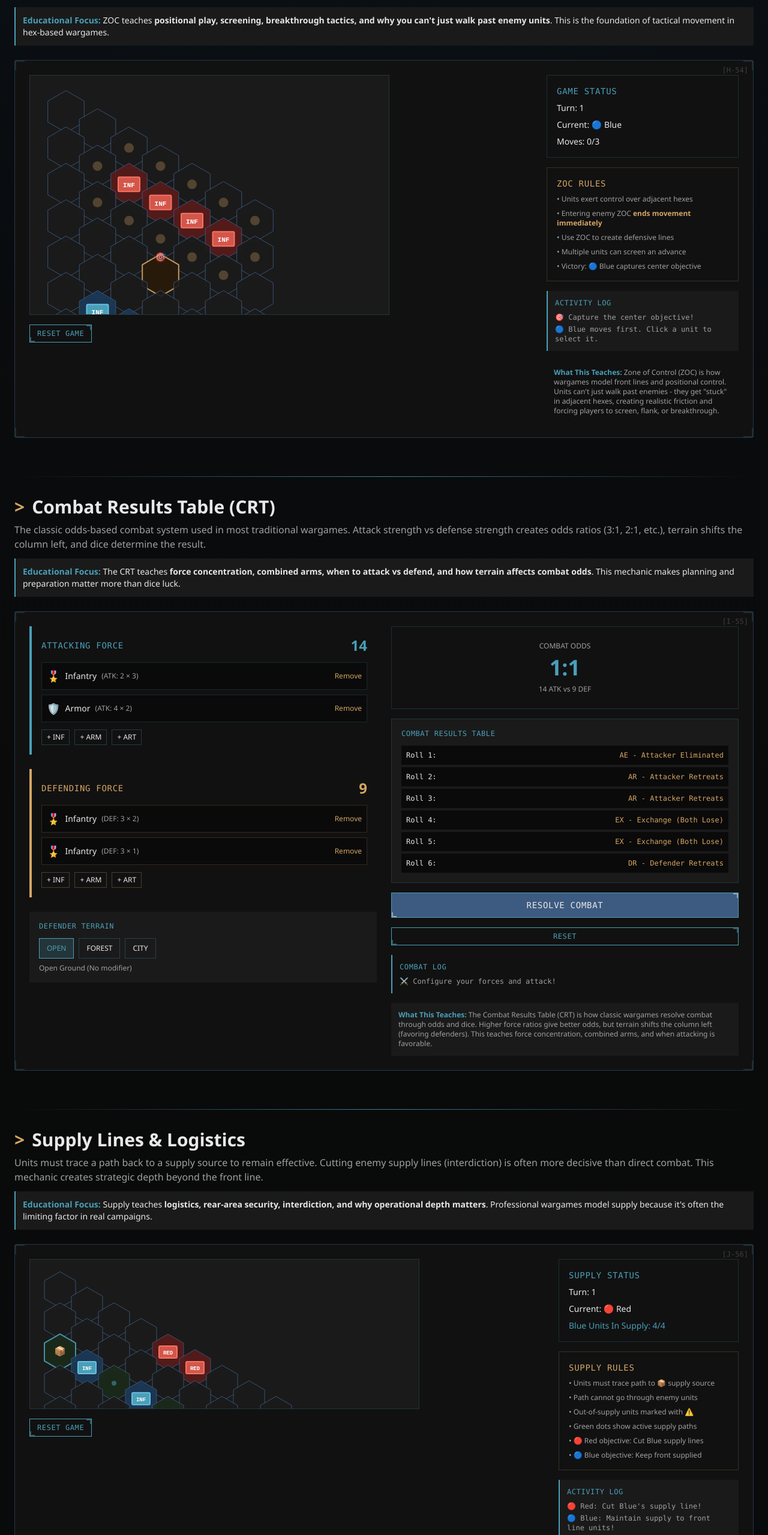
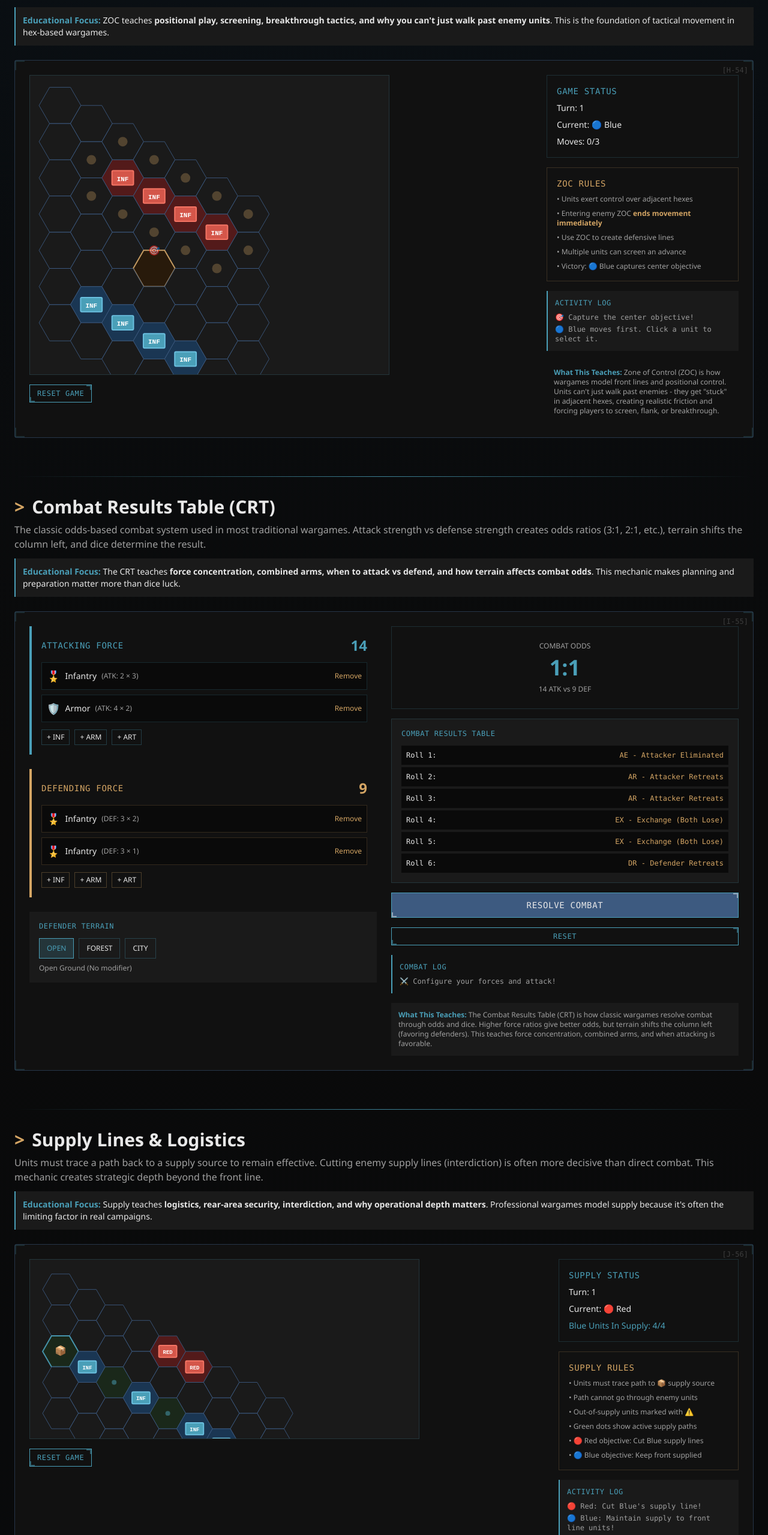
Before and after one commit to GuerraDyne/wargames-institute, a Next.js app: page /wargames in a window 1280 px wide. Shown: the part 1487-4046 px from the top of the page at 60% size. Built offline with nearby package versions, Linux system fonts and the light colour scheme.

Commit message:
Fix hex grids: use EXACT working formula from HexGridMap

```diff
--- a/components/interactive/SupplyLinesDemo.tsx
+++ b/components/interactive/SupplyLinesDemo.tsx
@@ -60,10 +60,10 @@ export const SupplyLinesDemo: React.FC = () => {
 
   const [hoveredHex, setHoveredHex] = useState<{ q: number; r: number } | null>(null);
 
-  // Axial to pixel conversion (flat-top hexagons)
+  // Axial to pixel conversion (EXACT copy from working HexGridMap)
   const hexToPixel = (q: number, r: number) => {
-    const x = HEX_SIZE * (3 / 2 * q) + 50;
-    const y = HEX_SIZE * Math.sqrt(3) * (r + q / 2) + 50;
+    const x = HEX_SIZE * (3/2 * q);
+    const y = HEX_SIZE * (Math.sqrt(3)/2 * q + Math.sqrt(3) * r);
     return { x, y };
   };
 
@@ -245,7 +245,7 @@ export const SupplyLinesDemo: React.FC = () => {
     );
 
     const points = Array.from({ length: 6 }, (_, i) => {
-      const angle = (Math.PI / 3) * i + Math.PI / 6; // Offset by 30 degrees for flat-top
+      const angle = (Math.PI / 3) * i; // EXACT copy from working HexGridMap - NO offset
       const px = x + HEX_SIZE * Math.cos(angle);
       const py = y + HEX_SIZE * Math.sin(angle);
       return `${px},${py}`;
@@ -338,7 +338,7 @@ export const SupplyLinesDemo: React.FC = () => {
       <div className="grid grid-cols-1 lg:grid-cols-[1fr_300px] gap-6">
         {/* Game board */}
         <div>
-          <svg width="650" height="250" className="bg-background-tertiary border border-tactical-cyan/20">
+          <svg width="650" height="300" className="bg-background-tertiary border border-tactical-cyan/20" viewBox="-50 -50 650 300">
             {Array.from({ length: MAP_HEIGHT }, (_, r) =>
               Array.from({ length: MAP_WIDTH }, (_, q) => renderHex(q, r))
             )}
--- a/components/interactive/ZoneOfControlDemo.tsx
+++ b/components/interactive/ZoneOfControlDemo.tsx
@@ -56,10 +56,10 @@ export const ZoneOfControlDemo: React.FC = () => {
 
   const [hoveredHex, setHoveredHex] = useState<{ q: number; r: number } | null>(null);
 
-  // Axial to pixel conversion (flat-top hexagons)
+  // Axial to pixel conversion (EXACT copy from working HexGridMap)
   const hexToPixel = (q: number, r: number) => {
-    const x = HEX_SIZE * (3 / 2 * q) + 60;
-    const y = HEX_SIZE * Math.sqrt(3) * (r + q / 2) + 60;
+    const x = HEX_SIZE * (3/2 * q);
+    const y = HEX_SIZE * (Math.sqrt(3)/2 * q + Math.sqrt(3) * r);
     return { x, y };
   };
 
@@ -181,7 +181,7 @@ export const ZoneOfControlDemo: React.FC = () => {
     const inZOC = isInEnemyZOC(q, r, gameState.currentPlayer);
 
     const points = Array.from({ length: 6 }, (_, i) => {
-      const angle = (Math.PI / 3) * i + Math.PI / 6; // Offset by 30 degrees for flat-top
+      const angle = (Math.PI / 3) * i; // EXACT copy from working HexGridMap - NO offset
       const px = x + HEX_SIZE * Math.cos(angle);
       const py = y + HEX_SIZE * Math.sin(angle);
       return `${px},${py}`;
@@ -262,7 +262,7 @@ export const ZoneOfControlDemo: React.FC = () => {
       <div className="grid grid-cols-1 lg:grid-cols-[1fr_320px] gap-6">
         {/* Game board */}
         <div>
-          <svg width="600" height="400" className="bg-background-tertiary border border-tactical-cyan/20">
+          <svg width="600" height="500" className="bg-background-tertiary border border-tactical-cyan/20" viewBox="-50 -50 600 500">
             {Array.from({ length: MAP_HEIGHT }, (_, r) =>
               Array.from({ length: MAP_WIDTH }, (_, q) => renderHex(q, r))
             )}
```
